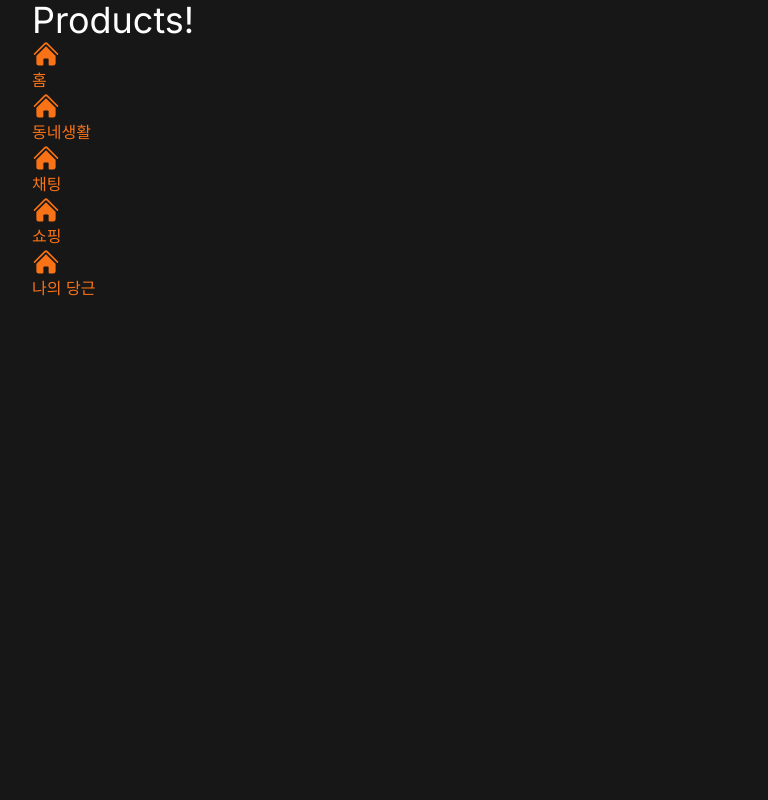
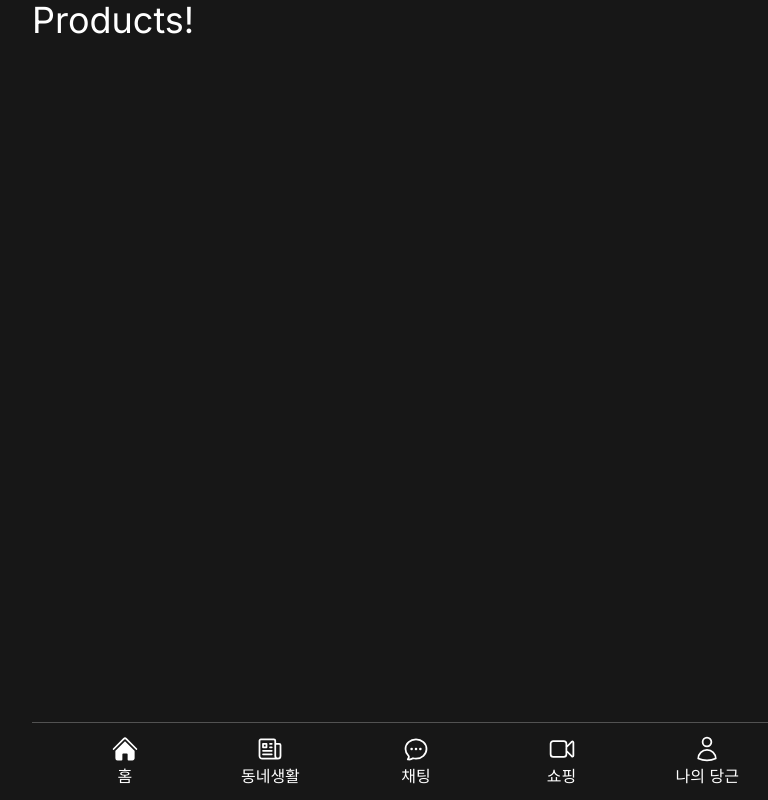
Before and after one commit to verobeach7/carrot-market-reloaded, a Next.js app: page /products in a window 1280 px wide. Shown: the whole page, without its empty margins (416-1184 px from the left). Built offline with nearby package versions, Linux system fonts and the light colour scheme.

Commit message:
Carrot Market: Products(Tab Bar: CSS, usePathname method, use client)

```diff
--- a/components/tab-bar.tsx
+++ b/components/tab-bar.tsx
@@ -1,27 +1,67 @@
-import { HomeIcon } from "@heroicons/react/24/solid";
+"use client";
+
+// HomeIcon을 solid와 outline으로 import할 때 이름이 같아 불가능함. Alias(as)처리를 하여 이름을 구분해줘야 함
+import {
+  NewspaperIcon as OutlineNewspaperIcon,
+  HomeIcon as OutlineHomeIcon,
+  ChatBubbleOvalLeftEllipsisIcon as OutlineChatIcon,
+  VideoCameraIcon as OutlineLiveIcon,
+  UserIcon as OutlineUserIcon,
+} from "@heroicons/react/24/outline";
+import {
+  NewspaperIcon as SolidNewspaperIcon,
+  HomeIcon as SolidHomeIcon,
+  ChatBubbleOvalLeftEllipsisIcon as SolidChatIcon,
+  VideoCameraIcon as SolidLiveIcon,
+  UserIcon as SolidUserIcon,
+} from "@heroicons/react/24/solid";
 import Link from "next/link";
+import { usePathname } from "next/navigation";
 
 export default function TabBar() {
+  // usePathname()은 url 경로를 가져옴, Interactive한 요소로 "use client"처리 해줘야 함
+  const pathName = usePathname();
   return (
-    <div>
-      <Link href="/products" className="">
-        <HomeIcon className="w-7 h-7" />
+    // *:text-white: div 안의 모든 elements가 하얀색 text를 가지게 됨
+    <div className="fixed bottom-0 w-full mx-auto max-w-screen-md grid grid-cols-5 border-neutral-600 border-t px-5 py-3 *:text-white">
+      <Link href="/products" className="flex flex-col items-center gap-px">
+        {pathName === "/products" ? (
+          <SolidHomeIcon className="w-7 h-7" />
+        ) : (
+          <OutlineHomeIcon className="w-7 h-7" />
+        )}
         <span>홈</span>
       </Link>
-      <Link href="/life" className="">
-        <HomeIcon className="w-7 h-7" />
+      <Link href="/life" className="flex flex-col items-center gap-px">
+        {pathName === "/life" ? (
+          <SolidNewspaperIcon className="w-7 h-7" />
+        ) : (
+          <OutlineNewspaperIcon className="w-7 h-7" />
+        )}
         <span>동네생활</span>
       </Link>
-      <Link href="/chat" className="">
-        <HomeIcon className="w-7 h-7" />
+      <Link href="/chat" className="flex flex-col items-center gap-px">
+        {pathName === "/chat" ? (
+          <SolidChatIcon className="w-7 h-7" />
+        ) : (
+          <OutlineChatIcon className="w-7 h-7" />
+        )}
         <span>채팅</span>
       </Link>
-      <Link href="/live" className="">
-        <HomeIcon className="w-7 h-7" />
+      <Link href="/live" className="flex flex-col items-center gap-px">
+        {pathName === "/live" ? (
+          <SolidLiveIcon className="w-7 h-7" />
+        ) : (
+          <OutlineLiveIcon className="w-7 h-7" />
+        )}
         <span>쇼핑</span>
       </Link>
-      <Link href="/profile" className="">
-        <HomeIcon className="w-7 h-7" />
+      <Link href="/profile" className="flex flex-col items-center gap-px">
+        {pathName === "/profile" ? (
+          <SolidUserIcon className="w-7 h-7" />
+        ) : (
+          <OutlineUserIcon className="w-7 h-7" />
+        )}
         <span>나의 당근</span>
       </Link>
     </div>
```
